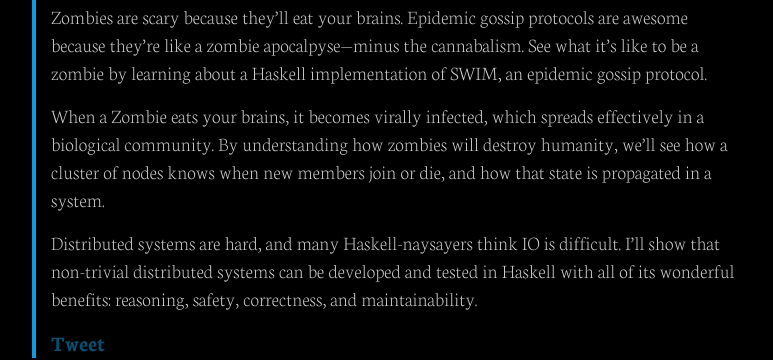
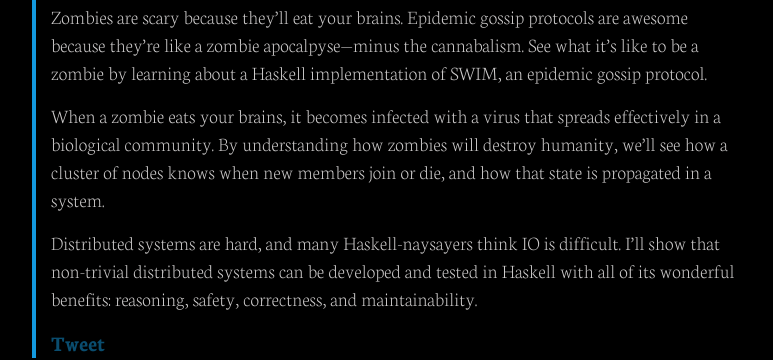
Before and after one commit to maitria/moonconf.org, a Jekyll site: the page built from index.html, in a window 1280 px wide and 1400 px high, scrolled down 6775 px. Shown: the part 158-518 px from the top of the window, without its empty margins (253-1026 px from the left). Built offline with Jekyll 4.4.1, drawn with Linux system fonts in a browser that asks for light colours; comment, search, counter and statistics services are not loaded.

Commit message:
Edit for clarity

```diff
--- a/_includes/talks.html
+++ b/_includes/talks.html
@@ -106,7 +106,7 @@
       title='Zombie-pocalypse: Epidemic Gossip in Haskell'
       link="zombie-pocalypse"
       speaker="Jacques Fuentes"
-      description="<p>Zombies are scary because they’ll eat your brains. Epidemic gossip protocols are awesome because they’re like a zombie apocalpyse—minus the cannabalism. See what it’s like to be a zombie by learning about a Haskell implementation of SWIM, an epidemic gossip protocol.</p><p>When a Zombie eats your brains, it becomes virally infected, which spreads effectively in a biological community. By understanding how zombies will destroy humanity, we’ll see how a cluster of nodes knows when new members join or die, and how that state is propagated in a system.</p><p>Distributed systems are hard, and many Haskell-naysayers think IO is difficult. I’ll show that non-trivial distributed systems can be developed and tested in Haskell with all of its wonderful benefits: reasoning, safety, correctness, and maintainability.</p>"
+      description="<p>Zombies are scary because they’ll eat your brains. Epidemic gossip protocols are awesome because they’re like a zombie apocalpyse—minus the cannabalism. See what it’s like to be a zombie by learning about a Haskell implementation of SWIM, an epidemic gossip protocol.</p><p>When a zombie eats your brains, it becomes infected with a virus that spreads effectively in a biological community. By understanding how zombies will destroy humanity, we’ll see how a cluster of nodes knows when new members join or die, and how that state is propagated in a system.</p><p>Distributed systems are hard, and many Haskell-naysayers think IO is difficult. I’ll show that non-trivial distributed systems can be developed and tested in Haskell with all of its wonderful benefits: reasoning, safety, correctness, and maintainability.</p>"
       twitter="jpfuentes2"
     %}
     {% include talk.html
```
